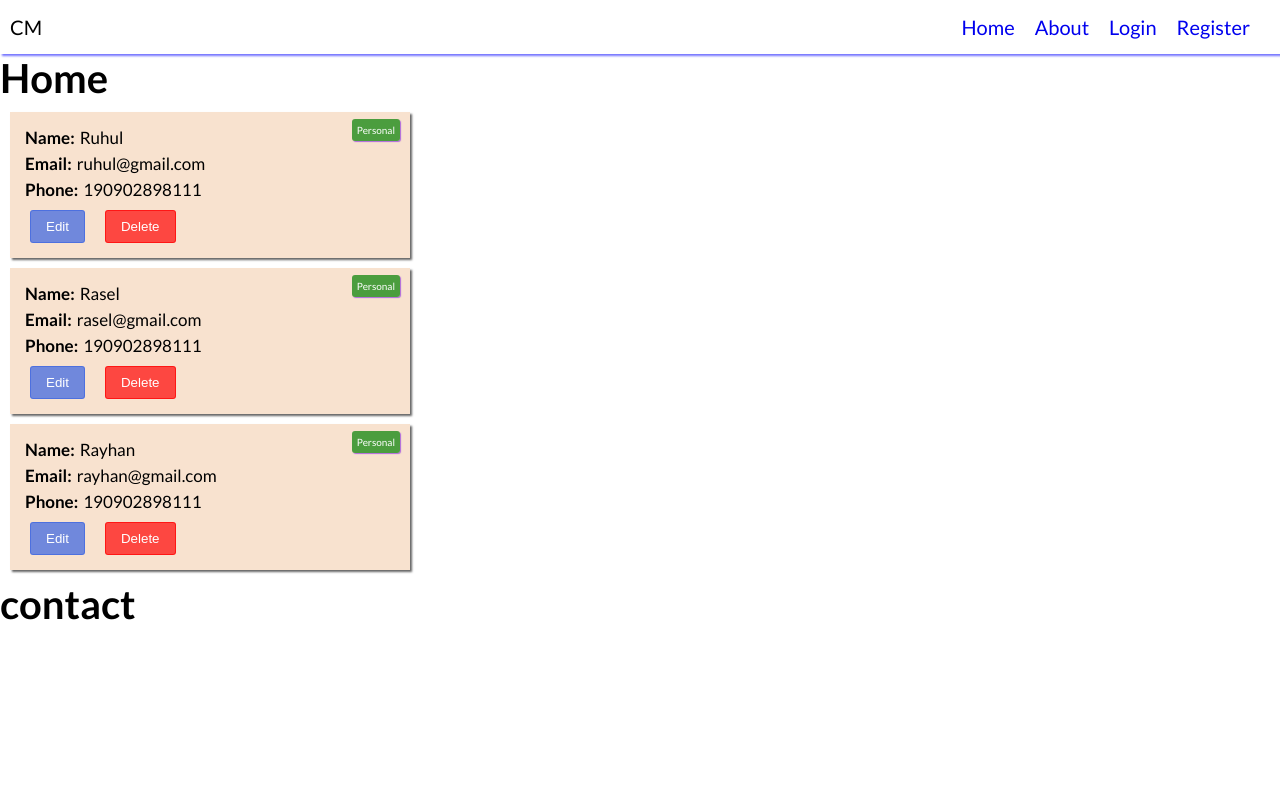
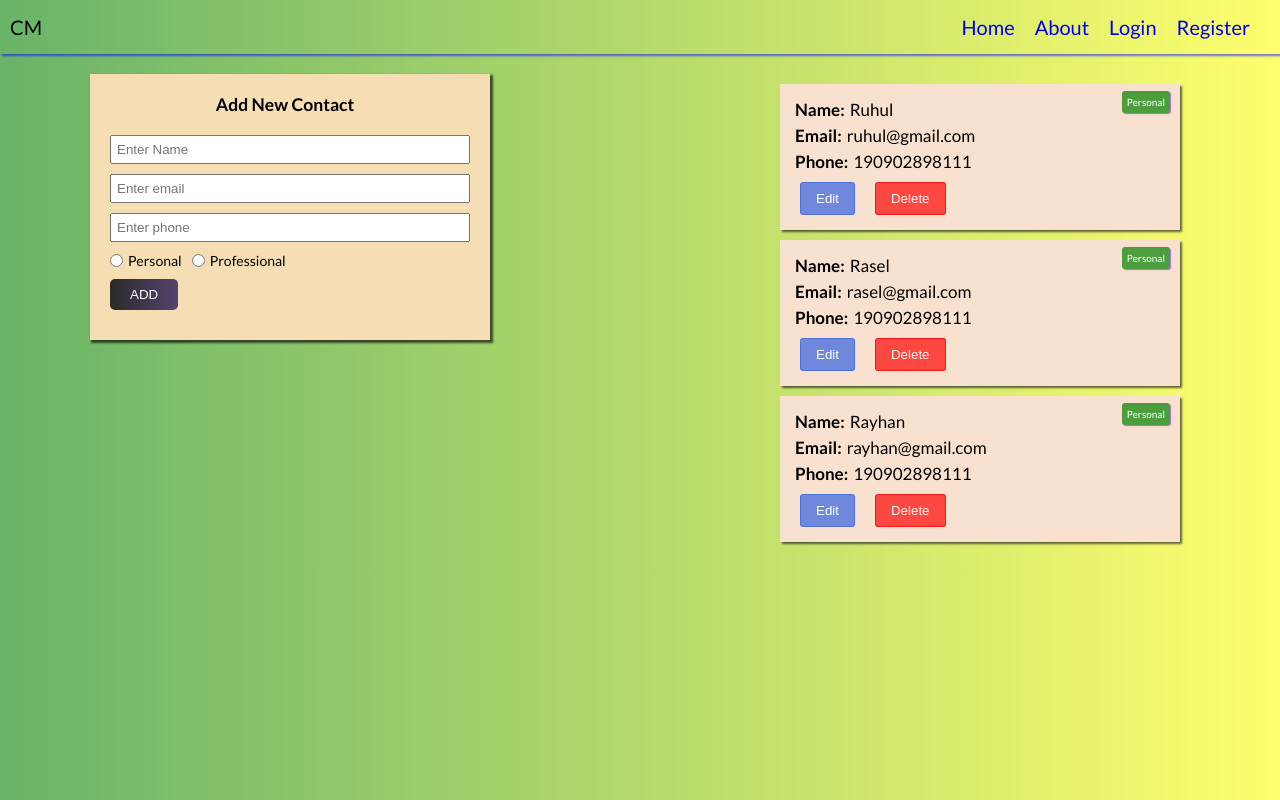
Before and after one commit to amin-ruhul/mern-contact-manager, a React (Create React App) app in the folder client/: page / in a window 1280 px wide. Built offline with nearby package versions, Linux system fonts and the light colour scheme.

Commit message:
add form

```diff
--- /dev/null
+++ b/client/src/assets/css/Contact.module.css
@@ -0,0 +1,12 @@
+body {
+  background: linear-gradient(
+    to right,
+    hsla(120, 100%, 25%, 0.589),
+    hsla(60, 100%, 50%, 0.568)
+  );
+}
+
+.contact {
+  display: flex;
+  justify-content: space-between;
+}
--- /dev/null
+++ b/client/src/assets/css/Form.module.css
@@ -0,0 +1,45 @@
+.card {
+  padding: 2rem;
+  width: 40rem;
+  box-shadow: 2px 2px 2px 1px rgba(0, 0, 0, 0.644);
+  font-size: 1.5rem;
+  background-color: wheat;
+}
+
+.heading {
+  text-align: center;
+  margin: 0 1rem 2rem 0;
+}
+
+.formGroup input {
+  display: block;
+  width: 100%;
+  margin: 1rem 0rem;
+  padding: 0.5rem;
+  outline: none;
+}
+
+.checkBoxGroup {
+  font-size: 1.4rem;
+  display: flex;
+}
+
+.checkBoxGroup input {
+  margin-right: 0.5rem;
+}
+
+.tagSpan {
+  margin-right: 1rem;
+  display: flex;
+  align-items: center;
+}
+
+.btn {
+  border: none;
+  margin: 1rem 0;
+  padding: 0.8rem 2rem;
+  background-image: linear-gradient(to left, #54436b, #2b2b2b);
+  color: white;
+  cursor: pointer;
+  border-radius: 5px;
+}
--- /dev/null
+++ b/client/src/components/contacts/ContactForm.js
@@ -0,0 +1,30 @@
+import React from "react";
+import styles from "../../assets/css/Form.module.css";
+
+function ContactForm() {
+  return (
+    <div className={styles.card}>
+      <form action="">
+        <h3 className={styles.heading}>Add New Contact</h3>
+        <div className={styles.formGroup}>
+          <input type="text" placeholder="Enter Name" />
+          <input type="email" placeholder="Enter email" />
+          <input type="phone" placeholder="Enter phone" />
+        </div>
+        <div className={styles.checkBoxGroup}>
+          <span className={styles.tagSpan}>
+            <input type="radio" name="tag" value="Personal" />
+            <span>Personal</span>
+          </span>
+          <span className={styles.tagSpan}>
+            <input type="radio" name="tag" value="Professional" />
+            <span>Professional</span>
+          </span>
+        </div>
+        <button className={styles.btn}>ADD</button>
+      </form>
+    </div>
+  );
+}
+
+export default ContactForm;
--- a/client/src/components/contacts/Contacts.js
+++ b/client/src/components/contacts/Contacts.js
@@ -1,18 +1,23 @@
 import React, { useContext } from "react";
 import ContactContext from "../../context/contact/ContactContext";
+import ContactForm from "./ContactForm";
 import ContactItem from "./ContactItem";
+import styles from "../../assets/css/Contact.module.css";
 
 function Contacts() {
   const contactContext = useContext(ContactContext);
   const { contacts } = contactContext;
   console.log(contacts);
   return (
-    <div>
-      {contacts.map((contact) => (
-        <ContactItem key={contact.id} contact={contact} />
-      ))}
-
-      <h1>contact</h1>
+    <div className={styles.contact}>
+      <div>
+        <ContactForm />
+      </div>
+      <div>
+        {contacts.map((contact) => (
+          <ContactItem key={contact.id} contact={contact} />
+        ))}
+      </div>
     </div>
   );
 }
--- a/client/src/components/pages/Home.js
+++ b/client/src/components/pages/Home.js
@@ -4,7 +4,6 @@ import Contacts from "../contacts/Contacts";
 function Home() {
   return (
     <div>
-      <h1>Home</h1>
       <Contacts />
     </div>
   );
--- a/client/src/index.css
+++ b/client/src/index.css
@@ -14,3 +14,8 @@ body {
   font-family: "Lato", sans-serif;
   font-size: 2rem;
 }
+
+.container {
+  max-width: 1100px;
+  margin: 2rem auto;
+}
```
